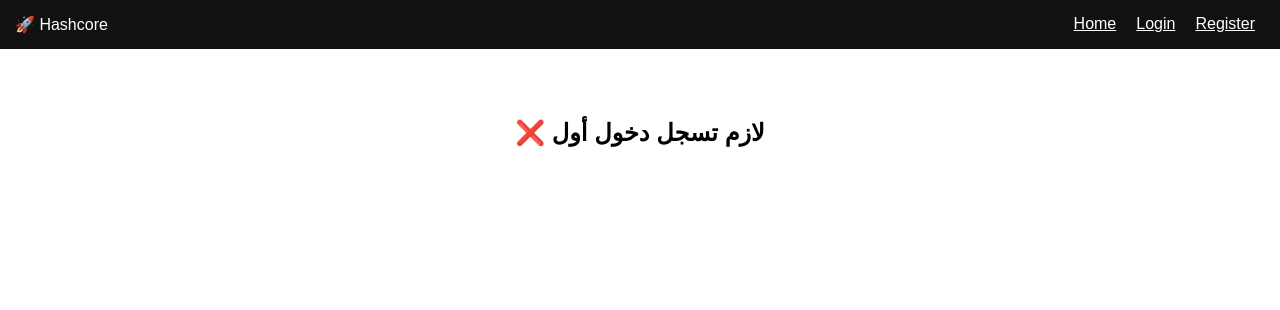
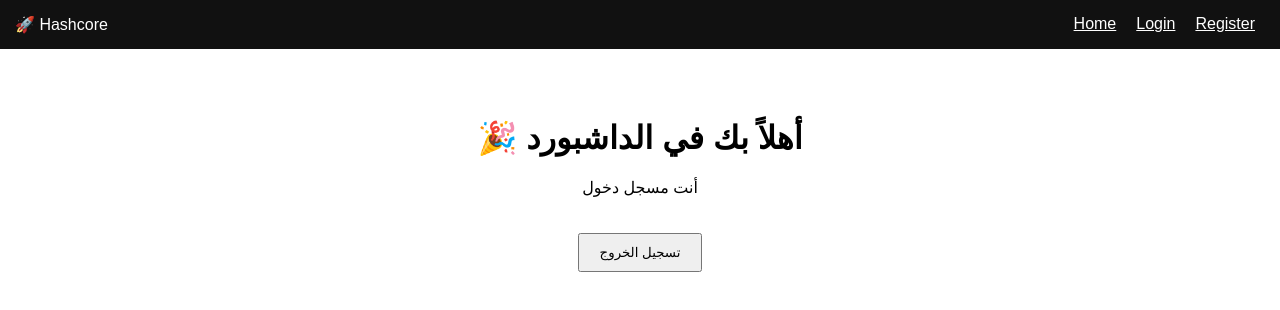
Before and after one commit to ymanthman744-jpg/Hashcore, a Next.js app: page /dashboard in a window 1280 px wide. Shown: the top 310 px of the page. Built offline with nearby package versions, Linux system fonts and the light colour scheme; no server answers.

Commit message:
Update page.tsx

```diff
--- a/app/dashboard/page.tsx
+++ b/app/dashboard/page.tsx
@@ -1,21 +1,29 @@
-import { cookies } from "next/headers";
+"use client";
 
 export default function Dashboard() {
-  const cookieStore = cookies();
-  const userId = cookieStore.get("userId");
+  const handleLogout = async () => {
+    await fetch("/api/logout", {
+      method: "POST",
+    });
 
-  if (!userId) {
-    return (
-      <h2 style={{ textAlign: "center", marginTop: "50px" }}>
-        ❌ لازم تسجل دخول أول
-      </h2>
-    );
-  }
+    window.location.href = "/login";
+  };
 
   return (
     <div style={{ textAlign: "center", marginTop: "50px" }}>
       <h1>🎉 أهلاً بك في الداشبورد</h1>
       <p>أنت مسجل دخول</p>
+
+      <button
+        onClick={handleLogout}
+        style={{
+          marginTop: "20px",
+          padding: "10px 20px",
+          cursor: "pointer",
+        }}
+      >
+        تسجيل الخروج
+      </button>
     </div>
   );
 }
```
